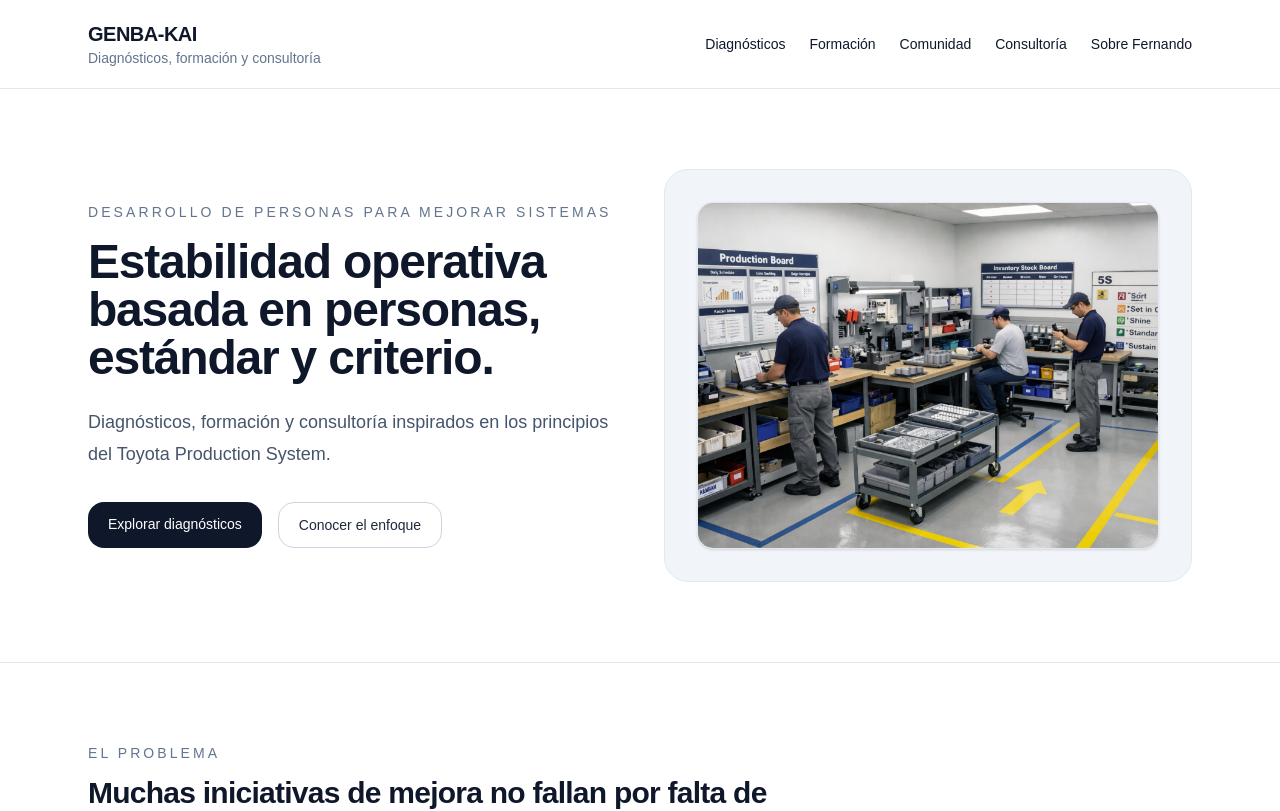
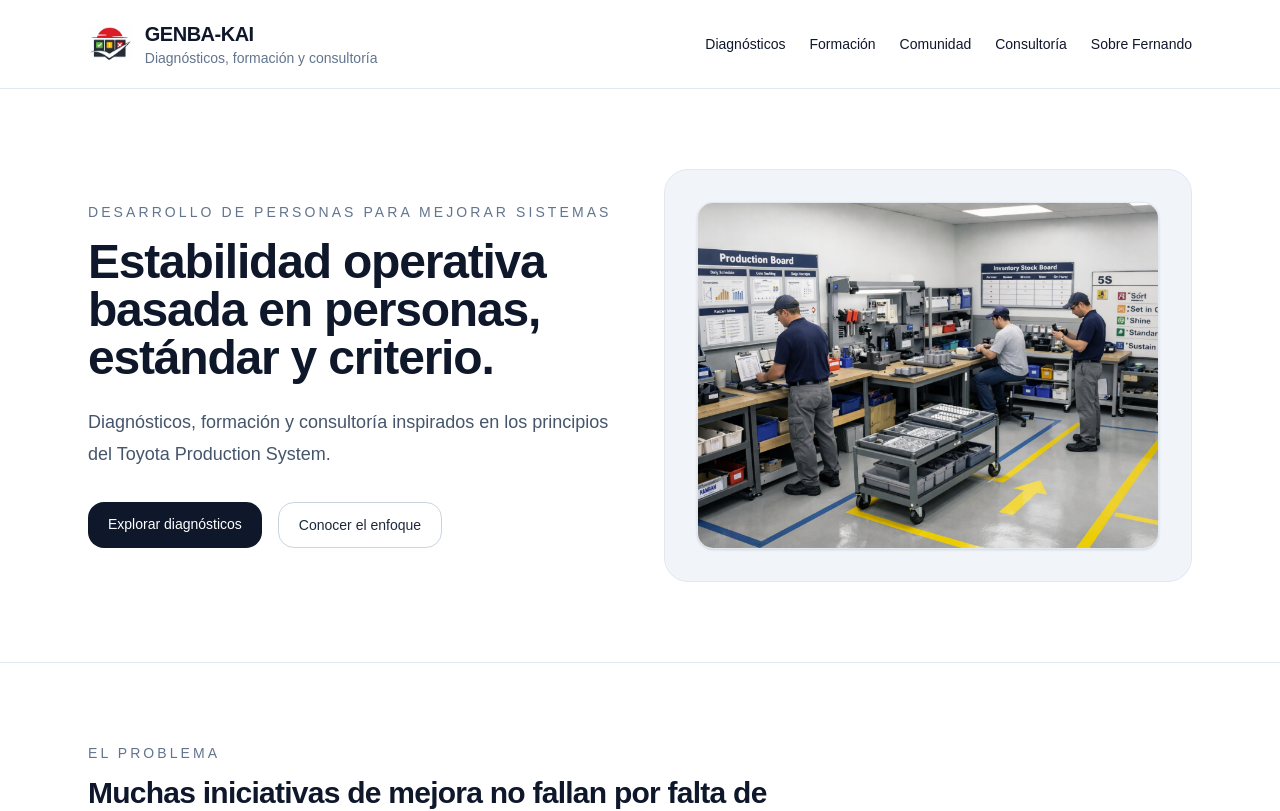
Before and after one commit to ferhb03/genbakai-site, a Next.js app: page / in a window 1280 px wide. Shown: the top 811 px of the page. Built offline with nearby package versions, Linux system fonts and the light colour scheme.

Commit message:
Update Genba-Kai home content and images

```diff
--- a/src/app/page.tsx
+++ b/src/app/page.tsx
@@ -26,12 +26,20 @@ export default function Home() {
     <main className="min-h-screen bg-white text-slate-900">
       <header className="border-b border-slate-200 bg-white">
         <div className="mx-auto flex max-w-6xl items-center justify-between px-6 py-5">
-          <div>
-            <div className="text-xl font-semibold tracking-tight">GENBA-KAI</div>
-            <div className="text-sm text-slate-500">
-              Diagnósticos, formación y consultoría
+            <div className="flex items-center gap-3">
+              <img
+                src="/logo1.png"
+                alt="Genba-Kai logo"
+                className="h-10 w-auto object-contain"
+              />
+
+              <div>
+                <div className="text-xl font-semibold tracking-tight">GENBA-KAI</div>
+                <div className="text-sm text-slate-500">
+                  Diagnósticos, formación y consultoría
+                </div>
+              </div>
             </div>
-          </div>
 
           <nav className="hidden gap-6 text-sm md:flex">
             <Link href="/diagnosticos" className="hover:text-slate-700">
```
Also changed, not shown: public/logo1.png (added).
